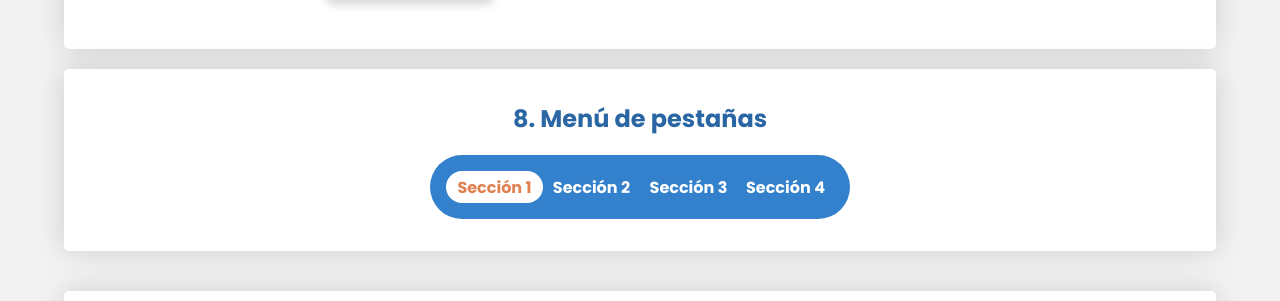
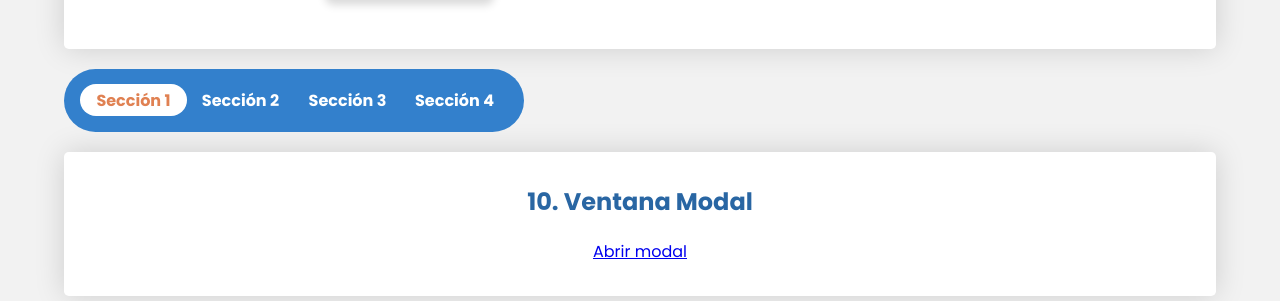
Before and after one commit to jorgeabf/Animaciones, a plain HTML site: page index.html in a window 1280 px wide. Shown: the part 859-1160 px from the top of the page. Drawn offline with nearby package versions, Linux system fonts and the light colour scheme; no server answers.

Commit message:
Ok menú?

```diff
--- a/css/animaciones.css
+++ b/css/animaciones.css
@@ -259,7 +259,7 @@
 
 .tabs-nav {
     overflow: hidden;
-    max-width: 420px;
+    width: 460px;
     margin-left: auto;
     margin-right: auto;
     position: relative;
--- a/index.html
+++ b/index.html
@@ -52,8 +52,7 @@
                 <button class="boton boton-gradient">Animación grad</button>
             </div>
         </article>
-        <article class="card span-3 med-span-2 peq-span-1" id="seccion-3">
-            <h2>8. Menú de pestañas</h2>
+        <!-- Menú pestañas -->
         <nav class="tabs-nav">
             <input type="radio" name="tabs" id="tab-1">
             <label for="tab-1">Sección 1</label>
@@ -65,7 +64,7 @@
             <label for="tab-4">Sección 4</label>
             <div class="tab-nav__hover"></div>
         </nav>
-        </article>
+        <!-- Menú pestañas -->
         <article>
             <input type="checkbox" class="menu-movil-btn">
             <label class="menu-movil-burguer"></label>
```
Lines whose indentation alone changed are shown as unchanged.
